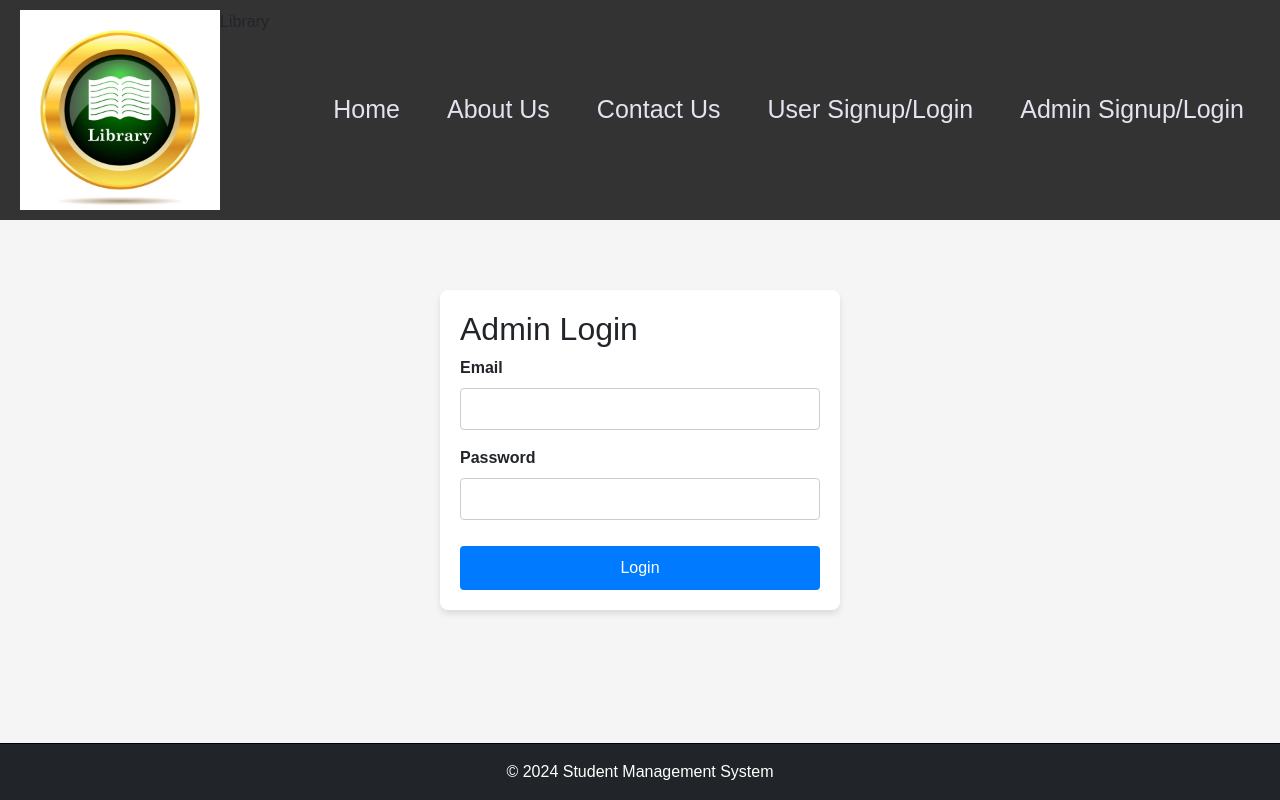
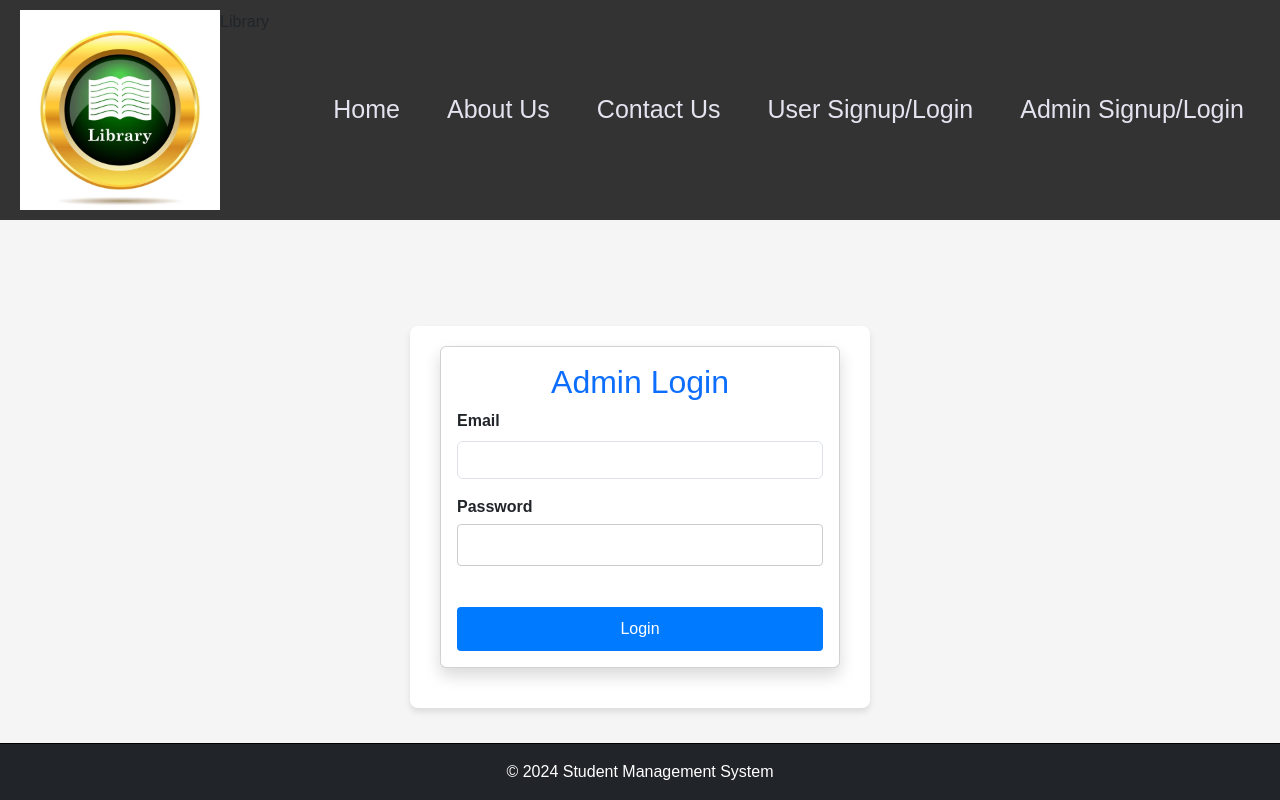
Before and after one commit to saubhagyafernando/library-Frontend, a React (Vite) app: page /admin-login-signup in a window 1280 px wide. Built offline with nearby package versions, Linux system fonts and the light colour scheme.

Commit message:
clear the admin and user login part

```diff
--- a/src/Components/AddAdmin.tsx
+++ b/src/Components/AddAdmin.tsx
@@ -1,9 +1,8 @@
-import React, { useState, useEffect } from 'react';
-import { useNavigate, useParams } from 'react-router-dom';
-import { addAdmin, getAdminById, updateAdmin } from '../service/AdminService'; // Adjust the import based on your project structure
+import React, { useState } from 'react';
+import { useNavigate } from 'react-router-dom';
+import { addAdmin } from '../service/AdminService'; // Adjust the import based on your project structure
 
 const AddAdmin: React.FC = () => {
-    const [adminId, setAdminID] = useState('');
   const [adminName, setName] = useState('');
   const [adminEmail, setEmail] = useState('');
   const [password, setPassword] = useState('');
@@ -12,36 +11,21 @@ const AddAdmin: React.FC = () => {
 
   const navigate = useNavigate();
 
-  const { id } = useParams<{ id: string }>();
+  const handleChangeName = (event: React.ChangeEvent<HTMLInputElement>) => {
+    setName(event.target.value);
+  };
 
-  useEffect(() =>{
-    if(id){
-        const fetchAdmin = async () =>{
-            const admin = await getAdminById(id);
-            setAdminID(admin.adminID);
-            setName(admin.adminName);
-            setEmail(admin.adminEmail);
-            setPassword(admin.password);
-        };
-        fetchAdmin();
-    }
-  },[id]);
+  const handleChangeEmail = (event: React.ChangeEvent<HTMLInputElement>) => {
+    setEmail(event.target.value);
+  };
 
-  const handleChangeAdminId = (event:React.ChangeEvent<HTMLInputElement>) =>{
-    setAdminID(event.target.value);
-  }
+  const handleChangePassword = (event: React.ChangeEvent<HTMLInputElement>) => {
+    setPassword(event.target.value);
+  };
 
-  const handleChangeName = (event:React.ChangeEvent<HTMLInputElement>) =>{
-    setName(event.target.value);
-  }
-
-  const handleChangeEmail = (event:React.ChangeEvent<HTMLInputElement>) =>{
-    setEmail(event.target.value);
-  }
-
-  const handleChangePassWord = (event:React.ChangeEvent<HTMLInputElement>) =>{
-    setPassword(event.target.value);
-  }
+  const handleChangeConfirmPassword = (event: React.ChangeEvent<HTMLInputElement>) => {
+    setConfirmPassword(event.target.value);
+  };
 
   const handleSubmit = async (event: React.FormEvent<HTMLFormElement>) => {
     event.preventDefault();
@@ -49,25 +33,20 @@ const AddAdmin: React.FC = () => {
       setErrorMessage('Passwords do not match');
       return;
     }
-    if (!adminId || !adminName || !adminEmail || !password || !confirmPassword) {
+    if (!adminName || !adminEmail || !password || !confirmPassword) {
       setErrorMessage('All fields are required!');
       return;
     }
 
     const admin = {
-        adminId,
-        adminName,
-        adminEmail,
+      adminName,
+      adminEmail,
       password
     };
 
     try {
-        if(id){
-            await updateAdmin(id,admin);
-        } else {
-            await addAdmin(admin);
-        }
-      navigate('/admin-list'); // Redirect to admin dashboard
+      await addAdmin(admin);
+      navigate('/admin-list'); // Redirect to admin list
     } catch (error) {
       console.error('Failed to add admin:', error);
       setErrorMessage('An error occurred while saving the admin.');
@@ -76,20 +55,9 @@ const AddAdmin: React.FC = () => {
 
   return (
     <div className="container mt-3">
-      <h2 className="text-primary text-center">{id ? 'Update Admin':'Admin Sign Up'}</h2>
+      <h2 className="text-primary text-center">Admin Sign Up</h2>
       {errorMessage && <div className="alert alert-danger">{errorMessage}</div>}
       <form onSubmit={handleSubmit} className="card p-3 shadow">
-      <div className="form-group mb-3">
-        <label htmlFor="adminId">ID</label>
-        <input
-            type="text"
-            id="adminId"
-            className="form-control"
-            value={adminId}
-            onChange={handleChangeAdminId}
-            required
-            disabled={!!id} />
-        </div>
         <div className="form-group mb-3">
           <label htmlFor="adminName">Name:</label>
           <input
@@ -119,22 +87,22 @@ const AddAdmin: React.FC = () => {
             id="password"
             className="form-control"
             value={password}
-            onChange={handleChangePassWord}
+            onChange={handleChangePassword}
             required
           />
         </div>
         <div className="form-group mb-3">
-          <label htmlFor="password">Confirm Password:</label>
+          <label htmlFor="confirmPassword">Confirm Password:</label>
           <input
             type="password"
-            id="password"
+            id="confirmPassword"
             className="form-control"
-            value={password}
-            onChange={handleChangePassWord}
+            value={confirmPassword}
+            onChange={handleChangeConfirmPassword}
             required
           />
         </div>
-        <button type="submit" className="btn btn-primary">{id ? 'Update Admin':'Sign Up'}</button>
+        <button type="submit" className="btn btn-primary">Sign Up</button>
       </form>
     </div>
   );
--- a/src/Components/AddMember.tsx
+++ b/src/Components/AddMember.tsx
@@ -22,7 +22,6 @@ const AddMember: React.FC = () => {
       const fetchUser = async () => {
         try {
           const user = await getUserById(id);
-          setUserID(user.userID);
           setFirstName(user.userFirstName);
           setLastName(user.userLastName);
           setEmail(user.email);
--- a/src/Components/AdminLoginSignUp.tsx
+++ b/src/Components/AdminLoginSignUp.tsx
@@ -1,7 +1,15 @@
 import React, { useState } from 'react';
 import { useNavigate } from 'react-router-dom';
+import { getAdminByAdminEmail } from '../service/AdminService';
 import { useAuth } from '../Utils/AuthContext';
 import './LoginSignUp.css';
+
+interface Admin {
+  adminId: string;
+  adminName: string;
+  adminEmail: string;
+  password: string;
+}
 
 const AdminLoginSignUp: React.FC = () => {
   const { login } = useAuth();
@@ -10,6 +18,14 @@ const AdminLoginSignUp: React.FC = () => {
   const [error, setError] = useState('');
   const navigate = useNavigate();
 
+  const handleChangeEmail = (event: React.ChangeEvent<HTMLInputElement>) => {
+    setEmail(event.target.value);
+  };
+
+  const handleChangePassword = (event: React.ChangeEvent<HTMLInputElement>) => {
+    setPassword(event.target.value);
+  };
+
   const handleSubmit = async (event: React.FormEvent) => {
     event.preventDefault();
     setError('');
@@ -17,26 +33,53 @@ const AdminLoginSignUp: React.FC = () => {
       setError('All fields are required!');
       return;
     }
+    try{
+      const admin = await getAdminByAdminEmail(adminEmail);
+      if( admin && admin.password == password){
+      login(false); // Log in as admin
+      navigate('/update-list');
+      } else {
+        setError('Invalid email or password');
+      }
 
-      login(true); // Log in as admin
-      navigate('/update-list');
+    }catch(error){
+      console.error('Failed to login:', error);
+      setError('An error occurred while logging in.');
+    }
 
   };
 
   return (
-    <form onSubmit={handleSubmit}>
-      <h2>Admin Login</h2>
+    <div className="container mt-3">
+      <div className="form-container">
+    <form onSubmit={handleSubmit} className="card p-3 shadow">
+      <h2 className="text-primary text-center">Admin Login</h2>
       {error && <p className="error">{error}</p>}
       <div>
-        <label>Email</label>
-        <input type="email" value={adminEmail} onChange={(e) => setEmail(e.target.value)} required />
+        <label htmlFor="adminEmail">Email</label>
+        <input
+        type="adminEmail"
+        id="adminEmail"
+        className="form-control"
+        value={adminEmail}
+        onChange={handleChangeEmail}
+        required />
       </div>
-      <div>
-        <label>Password</label>
-        <input type="password" value={password} onChange={(e) => setPassword(e.target.value)} required />
+      <div className="form-group">
+        <label htmlFor="password">Password</label>
+        <input
+        type="password"
+        id="password"
+        className="form-control"
+        value={password}
+        onChange={handleChangePassword}
+        required />
       </div>
-      <button type="submit">Login</button>
+      {error && <p className="error">{error}</p>}
+      <button type="submit" className="btn btn-primary">Login</button>
     </form>
+    </div>
+    </div>
   );
 };
 
--- a/src/Components/UserLoginSignUp.tsx
+++ b/src/Components/UserLoginSignUp.tsx
@@ -1,8 +1,19 @@
 import React, { useState } from 'react';
 import { useNavigate } from 'react-router-dom';
-import { addUser } from '../service/MemberService';
+import { addUser, getUserByEmail } from '../service/MemberService';
 import { useAuth } from '../Utils/AuthContext';
 import './LoginSignUp.css';
+
+interface User {
+  userID: string;
+  userFirstName: string;
+  userLastName: string;
+  email: string;
+  department: string;
+  course: string;
+  yearOfEnrollment: number;
+  userPassword: string;
+}
 
 const UserLoginSignUp: React.FC = () => {
   const [isLogin, setIsLogin] = useState(true);
@@ -43,7 +54,7 @@ const UserLoginSignUp: React.FC = () => {
     setDepartment(event.target.value);
   };
 
-  const handleCHangeCourse = (event: React.ChangeEvent<HTMLInputElement>) => {
+  const handleChangeCourse = (event: React.ChangeEvent<HTMLInputElement>) => {
     setCourse(event.target.value);
   };
 
@@ -53,11 +64,29 @@ const UserLoginSignUp: React.FC = () => {
 
   const handleSubmit = async (event: React.FormEvent<HTMLFormElement>) => {
     event.preventDefault();
-    if (!isLogin && userPassword !== confirmPassword) {
+    setErrorMessage('');
+
+    if (isLogin) {
+      // Login logic
+      try {
+        const user = await getUserByEmail(email);
+        if (user && user.userPassword === userPassword) {
+          login(false); // Log in as user
+          navigate('/search-book');
+        } else {
+          setErrorMessage('Invalid email or password');
+        }
+      } catch (error) {
+        console.error('Failed to login:', error);
+        setErrorMessage('An error occurred while logging in.');
+      }
+    } else {
+      // Sign up logic
+      if (userPassword !== confirmPassword) {
         setErrorMessage('Passwords do not match');
         return;
       }
-    if (!isLogin && (!email || !userFirstName || !userLastName || !course || !department || !yearOfEnrollment || !userPassword)) {
+      if (!email || !userFirstName || !userLastName || !course || !department || !yearOfEnrollment || !userPassword) {
         setErrorMessage('All fields are required!');
         return;
       }
@@ -76,6 +105,7 @@ const UserLoginSignUp: React.FC = () => {
       } catch (error) {
         console.error('Failed to add user:', error);
         setErrorMessage('An error occurred while saving the user.');
+      }
     }
   };
 
@@ -127,7 +157,7 @@ const UserLoginSignUp: React.FC = () => {
                   id="course"
                   className="form-control"
                   value={course}
-                  onChange={handleCHangeCourse}
+                  onChange={handleChangeCourse}
                   required
                 />
               </div>
--- a/src/Components/formData.tsx
+++ /dev/null
@@ -1,5 +0,0 @@
-const formData = {
-    name: 'User Name',
-    email: 'user@example.com',
-    message: 'This is a test message.',
-  };
--- a/src/service/AdminService.ts
+++ b/src/service/AdminService.ts
@@ -6,7 +6,7 @@ export const getAdmin = async () => {
     return response.data;
 };
 
-export const addAdmin = async (admin: {adminId:string; adminName: string; adminEmail: string;password: string}) => {
+export const addAdmin = async (admin: { adminName: string; adminEmail: string;password: string}) => {
     const response = await axios.post(API_URL, admin);
     return response.data;
 };
@@ -25,3 +25,8 @@ export const deleteAdmin = async (id: string) => {
     const response = await axios.delete(`${API_URL}/${id}`);
     return response.data;
 };
+
+export const getAdminByAdminEmail = async (adminEmail: string) => {
+    const response = await axios.get(`${API_URL}/email/${adminEmail}`);
+    return response.data;
+};
--- a/src/service/BookService.ts
+++ b/src/service/BookService.ts
@@ -25,4 +25,6 @@ export const deleteBook = async (bookID: string) => {
     const response = await axios.delete(`${API_URL}/${bookID}`);
     return response.data;
 };
+
+
 // Removed the unused put function
--- a/src/service/MemberService.ts
+++ b/src/service/MemberService.ts
@@ -25,3 +25,8 @@ export const deleteUser = async (id: string) => {
     const response = await axios.delete(`${API_URL}/${id}`);
     return response.data;
 };
+
+export const getUserByEmail = async (email: string) => {
+    const response = await axios.get(`${API_URL}/email/${email}`);
+    return response.data;
+};
```
Also changed, not shown: src/Components/LibraryHours.tsx (deleted), src/Components/LibraryNotice.tsx (deleted), src/Components/LibraryStaff.tsx (deleted), src/Components/VisionAndMission.tsx (deleted). Lines whose indentation alone changed are shown as unchanged.
